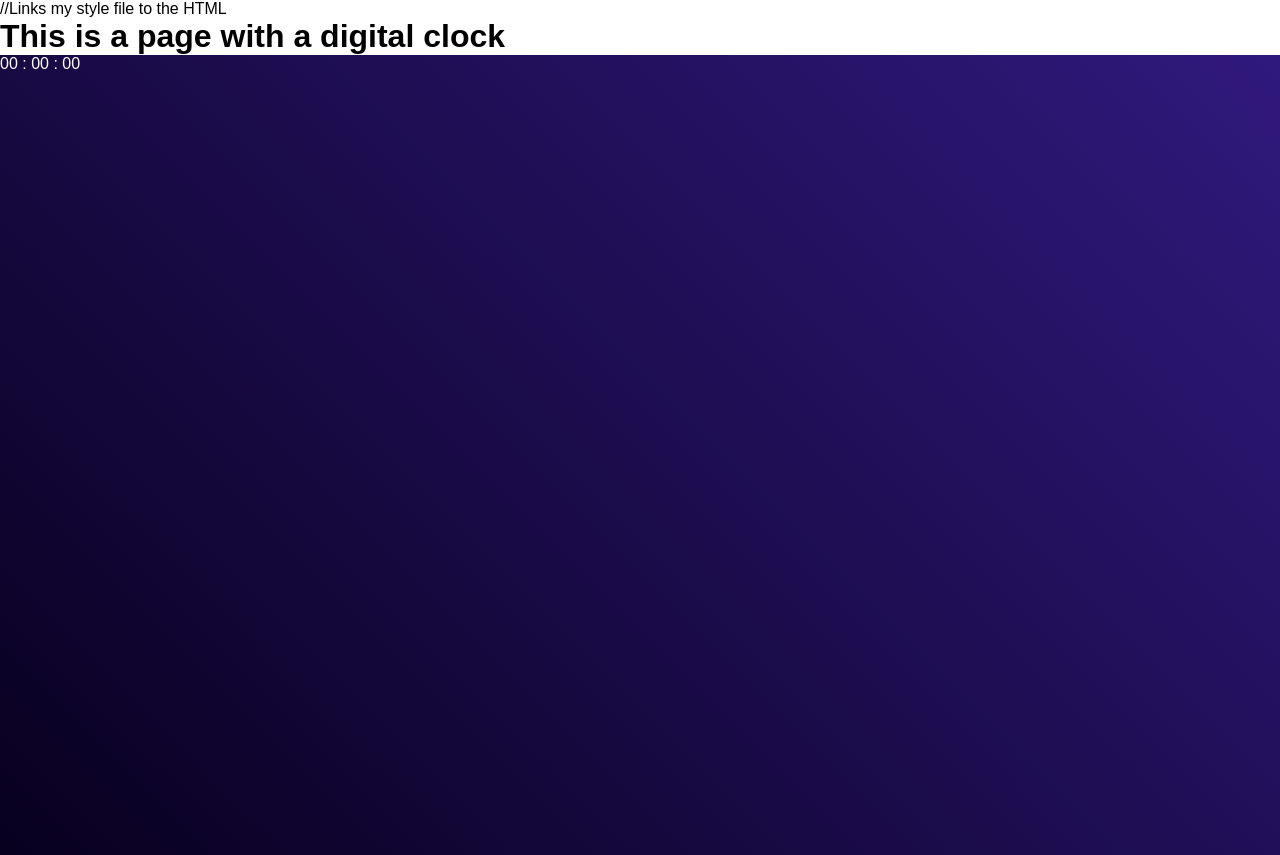
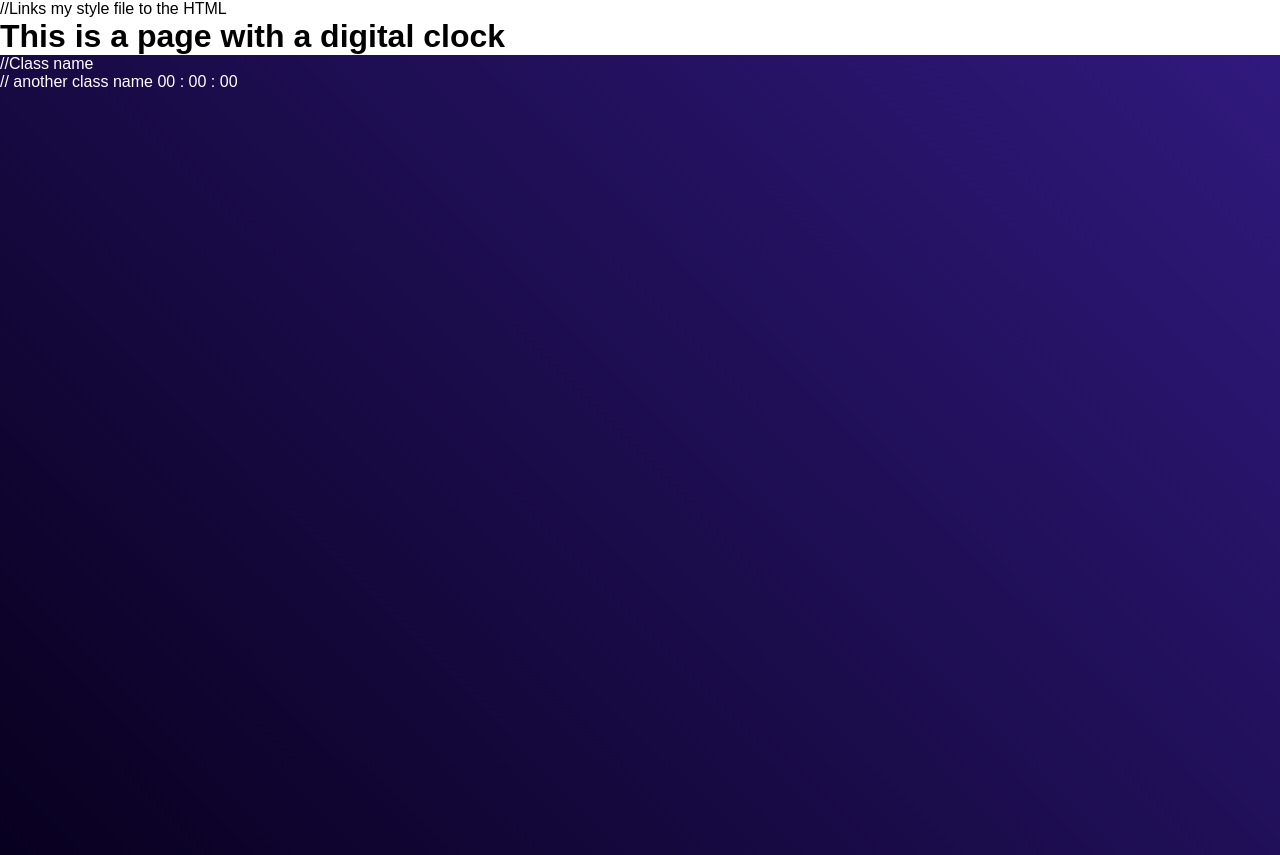
Before and after one commit to sajjmoSD/DIgital-Clock, a plain HTML site: page index.html in a window 1280 px wide. Drawn offline with Linux system fonts and the light colour scheme.

Commit message:
added more comments for classes

```diff
--- a/index.html
+++ b/index.html
@@ -10,8 +10,8 @@
     <h1>This is a page with a digital clock</h1>
 
     <div class="hero">
-        <div class="container">
-            <div class="clock">
+        <div class="container"> //Class name
+            <div class="clock"> // another class name
                 <span id = "hrs">00</span>
                 <span>:</span>
                 <span id = "min">00</span>
```
